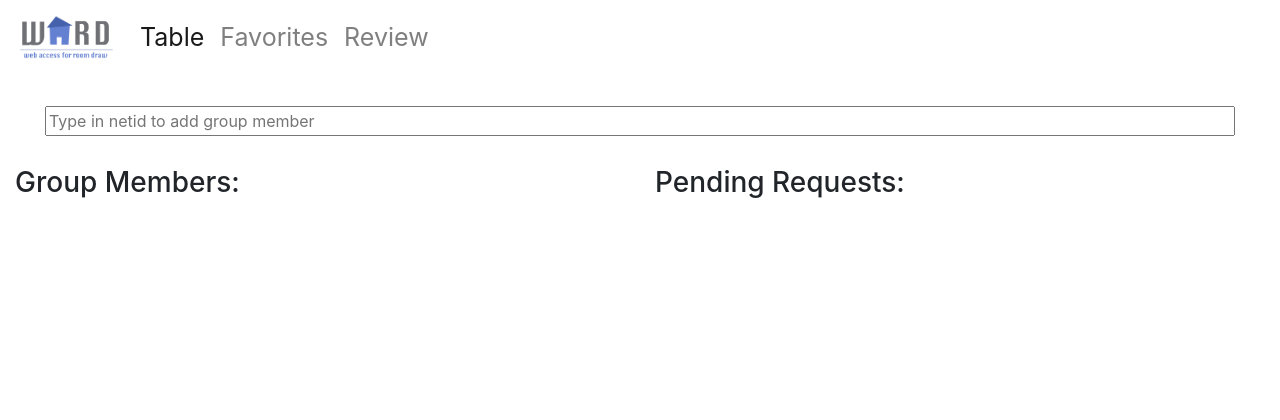
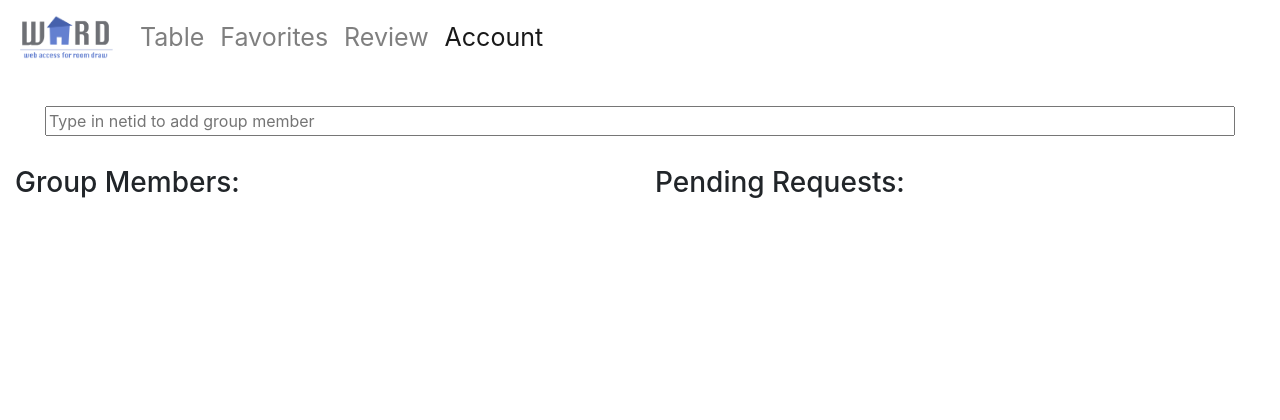
Before and after one commit to coolfan/ward, a Flask app: page /account_page in a window 1280 px wide. Shown: the top 420 px of the page. Run offline with Flask 2, Linux system fonts and the light colour scheme; parts of the project's set-up code (start-up, migrations or seed data) failed here and were passed over; some libraries are stand-ins or nearby versions.

Commit message:
navbar should be working
fixed problem with account page navbar

```diff
--- a/rooms/static/account_page.js
+++ b/rooms/static/account_page.js
@@ -4,19 +4,42 @@ function get_card(val) {
 	var card_body = $("<div>").addClass("card-body")
 	var row1 = $("<div>").addClass("row")
 	var row2 = $("<div>").addClass("row")
-	var col1 = $("<div>").addClass("col-sm-12")
-	var col2 = $("<div>").addClass("col-sm-12")
+	var col11 = $("<div>").addClass("col-sm-10")
+	var col12 = $("<div>").addClass("col-sm-1")
+	var col13 = $("<div>").addClass("col-sm-1")
+	var col21 = $("<div>").addClass("col-sm-12")
 	var header = $("<p>").addClass("card-text")
 	var text = $("<p>").addClass("card-text")
+
+
+	var check = $("<a>")
+	check.append($("<i>").addClass("fa").addClass("fa-check"))
+	check.click(function() {
+		$.get("/approve_group", {request_id: val.id, action: "accept"}, function(data) {
+			alert(val.from_user + " accepted successfully!")
+		})
+	})
+
+	var cross = $("<a>")
+	cross.append($("<i>").addClass("fa").addClass("fa-close"))
+	cross.click(function() {
+		$.get("/approve_group", {request_id: val.id, action: "reject"}, function(data) {
+			alert(val.from_user + " rejected successfully!")
+		})
+	})
 
 	header.text(val.from_user)
 	text.text(val.message)
 
-	col1.append(header)
-	col2.append(text)
+	col11.append(header)
+	col12.append(check)
+	col13.append(cross)
+	col21.append(text)
 
-	row1.append(col1)
-	row2.append(col2)
+	row1.append(col11)
+	row1.append(col12)
+	row1.append(col13)
+	row2.append(col21)
 	card_body.append(row1)
 	card_body.append(row2)
 	container_fluid.append(card_body)
@@ -43,4 +66,6 @@ $(document).ready(function() {
 		})
 		$("$add_member").val("")
 	})
+
+	navbar_set("#nav_account")
 })
--- a/rooms/static/favorites_page.js
+++ b/rooms/static/favorites_page.js
@@ -1,5 +1,5 @@
 var card_mgr = {
-	fav_order: []
+	fav_order: [],
 	card_queue: [],
 	bigcard_arr: [null, null],
 	bigcard_disp_arr: [null, null],
@@ -124,7 +124,9 @@ $("#cards").ready(function() {
 		$.each(data, function(i, val) {
 			var card = get_card(val)
 			$("#cards").append(get_card(val))
-			card_mgr.fav_order.append(val.id)
+			card_mgr.fav_order.push(val.id)
 		});
 	});
+
+	navbar_set("#nav_favorites")
 });
--- /dev/null
+++ b/rooms/static/navbar.js
@@ -0,0 +1,7 @@
+function navbar_set(tag) {
+	var navbar_items = $("#nav_whole").children()
+	$.each(navbar_items, function(i, val) {
+		$(val).removeClass("active")
+	})
+	$(tag).addClass("active")
+}
--- /dev/null
+++ b/rooms/static/reviews_page.js
@@ -0,0 +1,3 @@
+$(document).ready(function() {
+	navbar_set("#nav_reviews")
+})
--- a/rooms/static/search_page.js
+++ b/rooms/static/search_page.js
@@ -31,4 +31,6 @@ $(document).ready(function () {
         colReorder: true,
         order: [[ 1, 'asc' ]]  //Starting order is collumn 1, which is college, in ascending order
     });
+
+	navbar_set("#nav_table")
 });
--- a/rooms/templates/navbar.html
+++ b/rooms/templates/navbar.html
@@ -8,16 +8,21 @@
     </button>
 
     <div class="collapse navbar-collapse" id="navbarSupportedContent">
-        <ul class="navbar-nav mr-auto">
-            <li class="nav-item active">
-                <a class="nav-link" href="/" style="font-size: 25px">Table <span class="sr-only">(current)</span></a>
+        <ul class="navbar-nav mr-auto" id="nav_whole">
+            <li class="nav-item active" id="nav_table">
+                <a class="nav-link" href="/" style="font-size: 25px">Table <!--<span class="sr-only">(current)</span>--></a>
             </li>
-            <li class="nav-item">
+            <li class="nav-item" id="nav_favorites">
                 <a class="nav-link" href="/favorites_page" style="font-size: 25px">Favorites</a>
             </li>
-			<li class="nav-item">
+			<li class="nav-item" id="nav_reviews">
 			    <a class="nav-link" href="/reviews_page" style="font-size: 25px">Review</a>
+			</li>
+			<li class="nav-item" id="nav_account">
+			    <a class="nav-link" href="/account_page" style="font-size: 25px">Account</a>
 			</li>
         </ul>
     </div>
 </nav>
+
+<script src="{{url_for('static', filename='navbar.js')}}"></script>
```
Also changed, not shown: 1 other file. Lines whose indentation alone changed are shown as unchanged.
